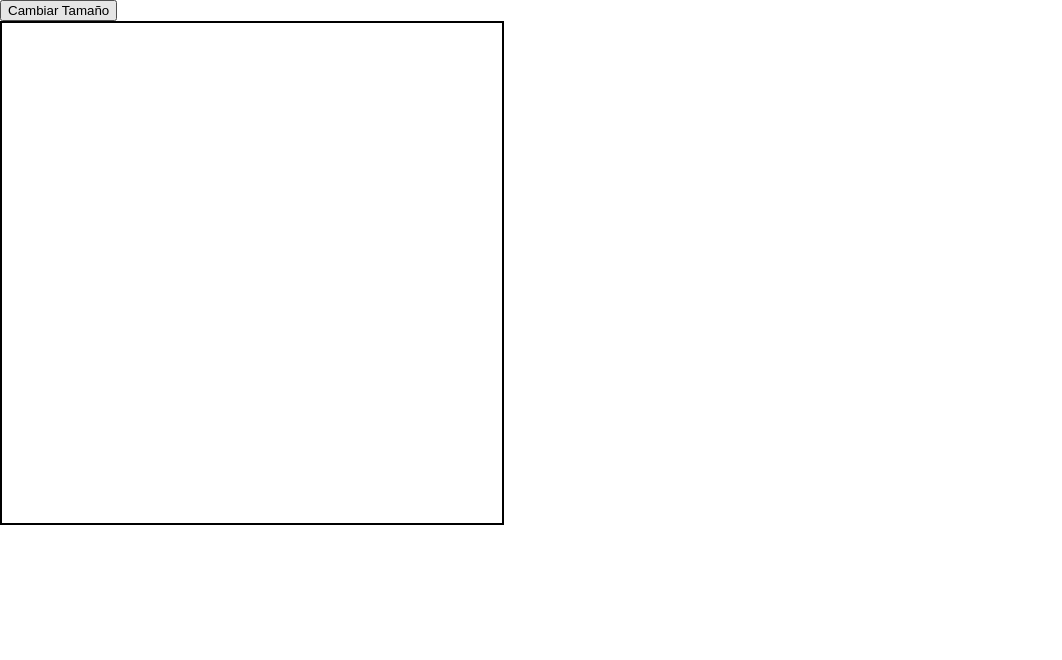
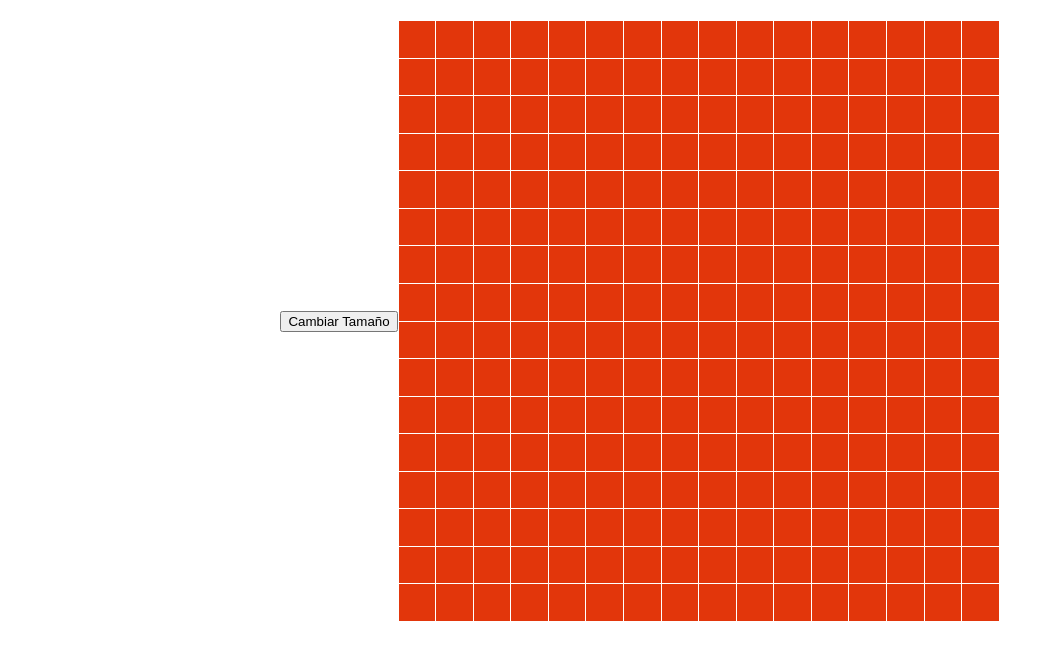
Before and after one commit to PewAvocado/proyecto2, a plain HTML site: page index.html in a window 1280 px wide. Shown: the whole page, without its empty margins (0-1062 px from the left). Drawn offline with Linux system fonts and the light colour scheme.

Commit message:
Los estilos para que quede decente, aun la verdad debi de agregar mas detallitos

```diff
--- a/style.css
+++ b/style.css
@@ -1,20 +1,28 @@
 body{
-    margin: 0;
-
+    margin: 20px;
     align-items: center;
     justify-content: center;
+    display: flex;
 }
 
 #contenedor {
     display: grid;
     grid-template-columns: repeat(16, 1fr);
-    width: 500px;
-    height: 500px;
-    border: 2px solid black;
+    width: 600px;
+    height: 600px;
+    border: 1px solid rgb(255, 255, 255);
+    gap: 1px;
 
 }
 
-.cuadro {
-    border: 1px solid #b8bdb1;
+.cuadrito {
+
     background-color: rgb(226, 54, 11);
 }
+.cuadro:hover{
+    background-color: blue;
+    cursor: pointer;
+}
+#dimension{
+    text-align: center;
+}
```
